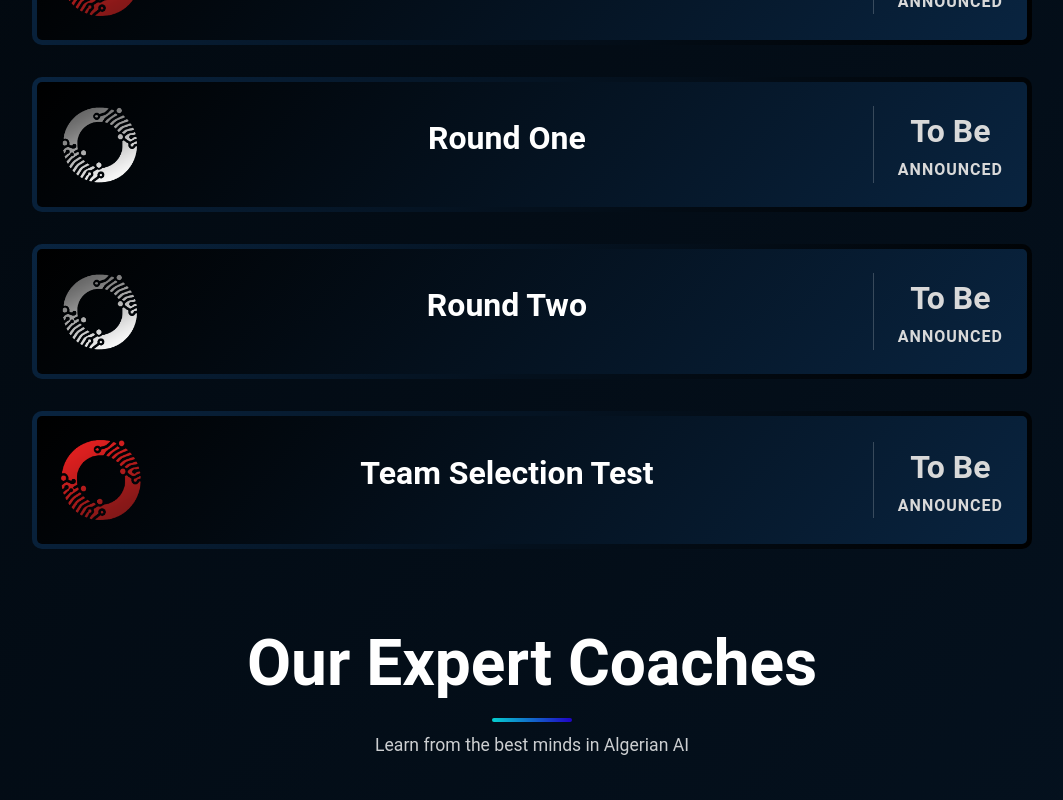
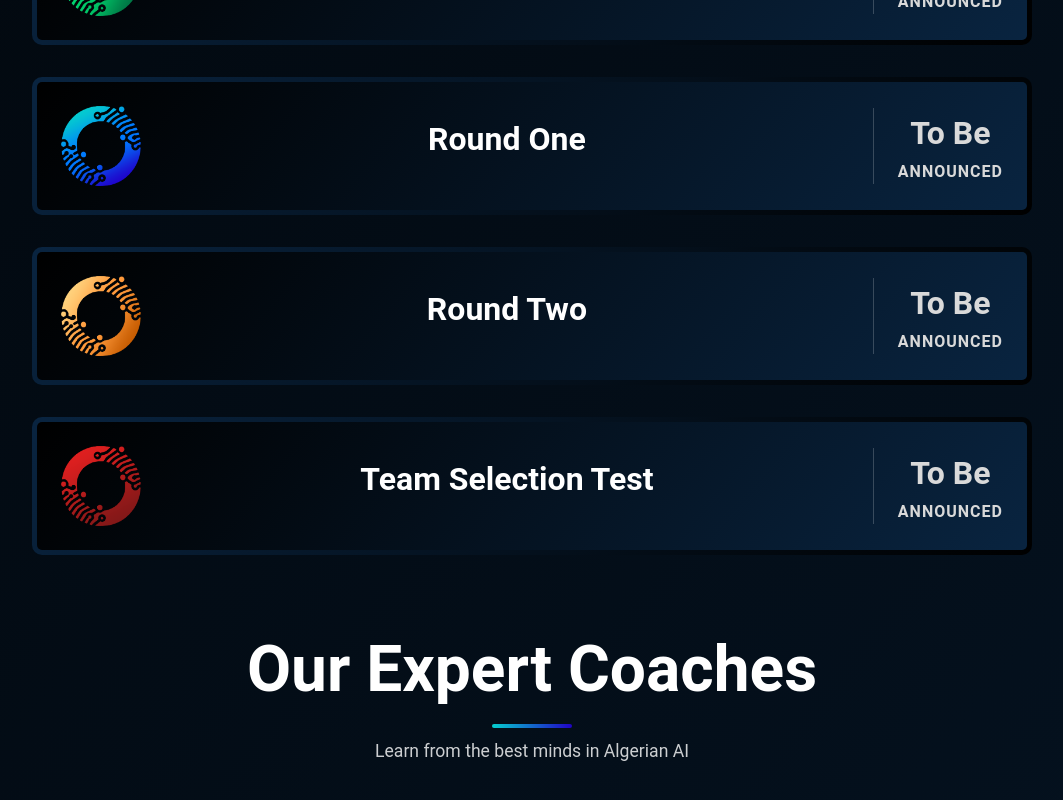
Before and after one commit to zakaria-hammal/AOAI_Website, a Next.js app: page / in a window 1280 px wide. Shown: the part 2473-3273 px from the top of the page, without its empty margins (108-1171 px from the left). Built offline with nearby package versions, Linux system fonts and the light colour scheme.

Commit message:
First Official Version

```diff
--- a/src/components/events.tsx
+++ b/src/components/events.tsx
@@ -28,7 +28,7 @@ export function Events() {
         <div className="event-card">
           <div className="event-icon-container">
             <Image
-                src="/logo-red.png"
+                src="/logo-green.png"
                 width={80}
                 height={80}
                 alt="Career"
@@ -47,7 +47,7 @@ export function Events() {
         <div className="event-card">
           <div className="event-icon-container">
             <Image
-                src="/logo-silver.png"
+                src="/logo-cyan-blue.png"
                 width={80}
                 height={80}
                 alt="Career"
@@ -66,7 +66,7 @@ export function Events() {
         <div className="event-card">
           <div className="event-icon-container">
             <Image
-                src="/logo-silver.png"
+                src="/logo-orange.png"
                 width={80}
                 height={80}
                 alt="Career"
```
Also changed, not shown: public/logo-green.png (added), public/logo-orange.png (added).
